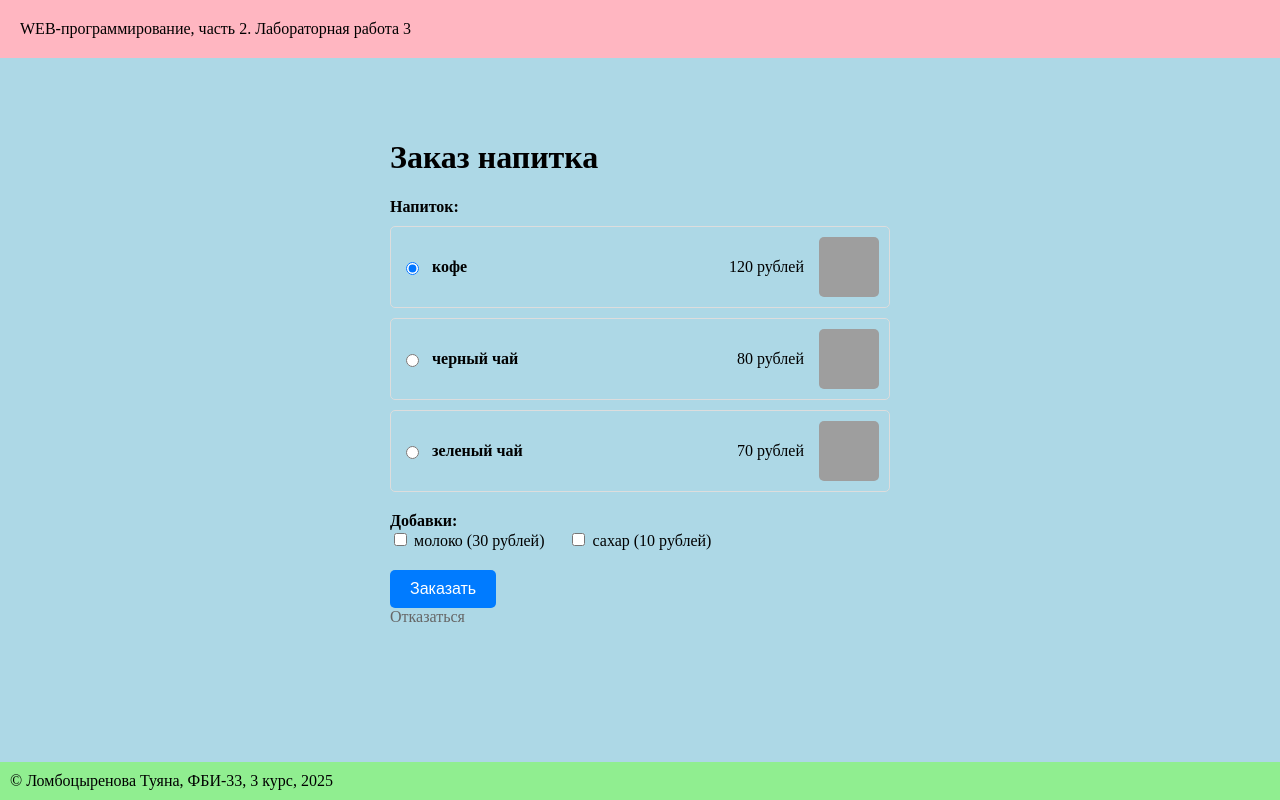
After one commit to tuyalts/web-back-labs, a Flask app: page /lab3/order in a window 1280 px wide. The commit adds this page. Run offline with Flask 3, Linux system fonts and the light colour scheme; grey boxes are pictures that could not be loaded.

Commit message:
Заказ напитка

```diff
--- a/lab3.py
+++ b/lab3.py
@@ -39,3 +39,32 @@ def form1():
         errors['age'] = 'Заполните поле!'
     sex = request.args.get('sex')
     return render_template('lab3/form1.html', user=user, age=age, sex=sex, errors=errors)
+
+
+@lab3.route('/lab3/order')
+def order():
+    return render_template('lab3/order.html')
+
+
+@lab3.route('/lab3/pay')
+def pay():
+
+    card = request.args.get('card')
+    name = request.args.get('name')
+    cvv = request.args.get('cvv')
+
+    price = 0
+    drink = request.args.get('drink')
+    if drink == 'cofee':
+        price = 120
+    elif drink == 'black-tea':
+        price = 80
+    else:
+        price = 70
+
+    if request.args.get('milk') == 'on':
+        price += 30
+    if request.args.get('sugar') == 'on':
+        price += 10
+
+    return render_template('lab3/pay.html', price=price, card=card, name=name, cvv=cvv)
--- a/templates/lab3/lab3.html
+++ b/templates/lab3/lab3.html
@@ -16,5 +16,8 @@
         <li>
             <a href="/lab3/form1">Форма 1</a>
         </li>
+        <li>
+            <a href="/lab3/order">Заказ</a>
+        </li>
     </ol>
 {% endblock %}
--- /dev/null
+++ b/templates/lab3/order.html
@@ -0,0 +1,105 @@
+{% extends "base.html" %}
+
+{% block lab %}Лабораторная работа 3{% endblock %}
+
+{% block main %}
+<style>
+    .order-form {
+        max-width: 500px;
+        margin: 0 auto;
+        padding: 20px;
+    }
+
+    .drink-option {
+        display: flex;
+        align-items: center;
+        margin: 10px 0;
+        padding: 10px;
+        border: 1px solid #ddd;
+        border-radius: 5px;
+    }
+
+    .drink-option label {
+        flex-grow: 1;
+        margin-left: 10px;
+        font-weight: bold;
+    }
+
+    .drink-image {
+        width: 60px;
+        height: 60px;
+        object-fit: cover;
+        border-radius: 5px;
+        margin-left: 15px;
+    }
+
+    .addons {
+        margin: 20px 0;
+    }
+
+    .addon-option {
+        display: inline-block;
+        margin-right: 20px;
+    }
+
+    .submit-btn {
+        background-color: #007bff;
+        color: white;
+        padding: 10px 20px;
+        border: none;
+        border-radius: 5px;
+        cursor: pointer;
+        font-size: 16px;
+    }
+
+    .submit-btn:hover {
+        background-color: #0056b3;
+    }
+</style>
+
+<div class="order-form">
+    <h1>Заказ напитка</h1>
+
+    <form action="/lab3/pay">
+        <div><strong>Напиток:</strong></div>
+
+        <div class="drink-option">
+            <input type="radio" value="cofee" name="drink" checked>
+            <label>кофе</label>
+            <div>120 рублей</div>
+            <img src="https://encrypted-tbn0.gstatic.com/images?q=tbn:ANd9GcQlaLwtUkLqEzjoO4s09U0V30_Z-rqcIfUm8Q&s" alt="cofee" class="drink-image">
+        </div>
+
+        <div class="drink-option">
+            <input type="radio" value="black-tea" name="drink">
+            <label>черный чай</label>
+            <div>80 рублей</div>
+            <img src="https://encrypted-tbn0.gstatic.com/images?q=tbn:ANd9GcTsdmzQ69PK62B8eNm7WWcZHwoqQyCU-VYchw&s" alt="black-tea" class="drink-image">
+        </div>
+
+        <div class="drink-option">
+            <input type="radio" value="green-tea" name="drink">
+            <label>зеленый чай</label>
+            <div>70 рублей</div>
+            <img src="https://www.nfcr.org/wp-content/webp-express/webp-images/uploads/2019/08/Does-Green-Tea-Reduce-the-Risk-of-Cancer_.jpg.webp" alt="green-tea" class="drink-image">
+        </div>
+
+        <div class="addons">
+            <div><strong>Добавки:</strong></div>
+            <label class="addon-option">
+                <input type="checkbox" name="milk"> молоко (30 рублей)
+            </label>
+            <label class="addon-option">
+                <input type="checkbox" name="sugar"> сахар (10 рублей)
+            </label>
+        </div>
+
+        <div>
+            <button type="submit" class="submit-btn">Заказать</button>
+        </div>
+        <div>
+            <a href="/lab3/" style="color: #666; text-decoration: none;">Отказаться</a>
+        </div>
+    </form>
+</div>
+{% endblock %}
```
Also changed, not shown: templates/lab3/pay.html (added, +51 -0 lines).
